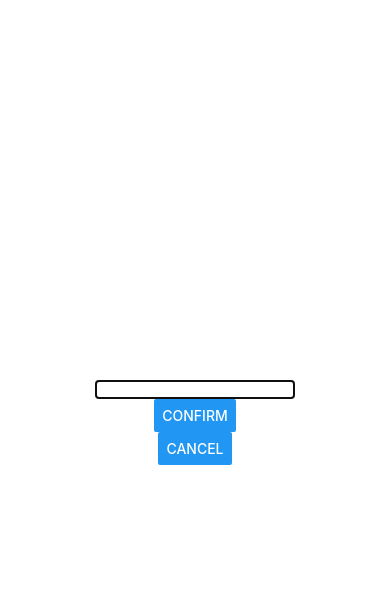
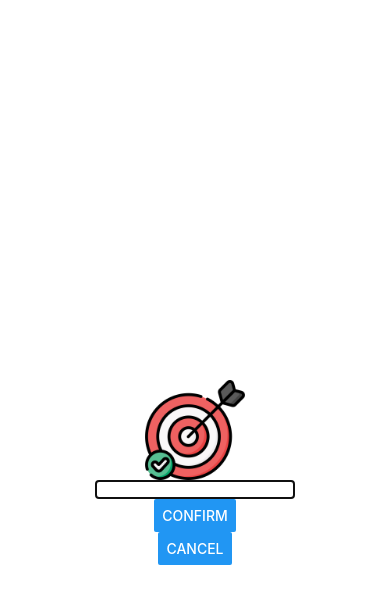
Before and after one commit to FionaChen0506/CS5520-Fall2023, a React Native app: screen / in a window 390 px wide. Both pictures are taken after a click on the button "ADD A GOAL". Shown: the top 604 px of the page. Built offline with nearby package versions, Linux system fonts and the light colour scheme.

Commit message:
update 2 images

```diff
--- a/components/Input.js
+++ b/components/Input.js
@@ -1,4 +1,4 @@
-import { Button, Modal, StyleSheet, Text, TextInput, View } from 'react-native'
+import { Button, Modal, StyleSheet, Text, TextInput, View, Image } from 'react-native'
 import { useState } from 'react';
 import React from 'react'
 
@@ -26,6 +26,8 @@ const Input = ({changedHandler, modalVisibility, hideModal}) => {
   return (
     <Modal visible={modalVisibility}>
       <View style={styles.container}>
+        <Image source={{url:"https://cdn-icons-png.flaticon.com/512/2617/2617812.png"}} style={styles.image} />
+        <Image source={require ("../assets/pic1.png")} style={{width:100, height:100,}} />
         <TextInput
           style={styles.input}
           onChangeText={changeTextHandler}
@@ -52,4 +54,8 @@ const styles = StyleSheet.create({
         borderWidth:1,
         width: 200,
       },
+    image: {
+      width:100,
+      height:100,
+    },
 })
```
Also changed, not shown: assets/pic1.png (added).
